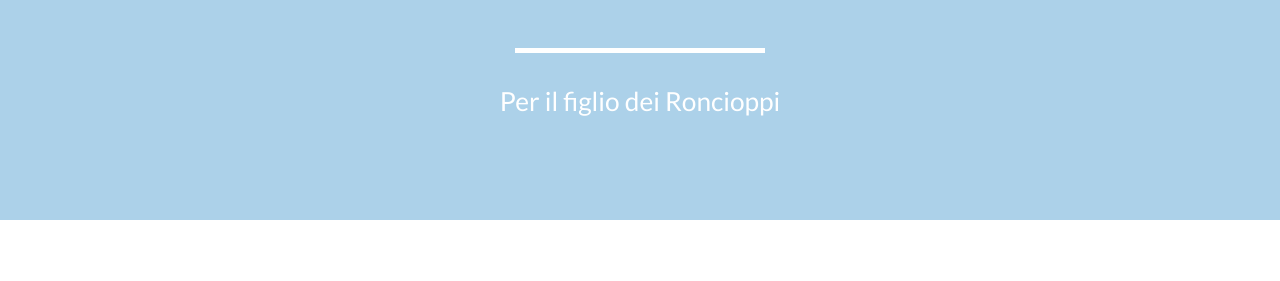
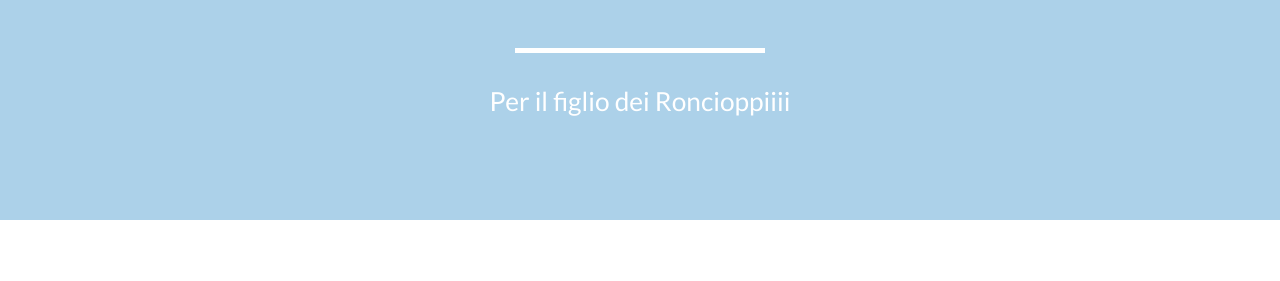
Before and after one commit to alecive/lista-bimbo-roncioppi, a Jekyll site: the page built from index.html, in a window 1280 px wide and 900 px high, scrolled down 380 px. Shown: the part 175-456 px from the top of the window. Built offline with Jekyll 4.4.1, drawn with Linux system fonts in a browser that asks for light colours.

Commit message:
[config] minor fix

```diff
--- a/_config.yml
+++ b/_config.yml
@@ -4,7 +4,7 @@ title: Lista bimbo
 email: alecive87@gmail.com
 url: https://alecive.github.io/lista-bimbo-roncioppi
 description: "Write an awesome description for your new site here. You can edit this line in _config.yml. It will appear in your document head meta (for Google search results) and in your feed.xml site description."
-skills: "Per il figlio dei Roncioppi"
+skills: "Per il figlio dei Roncioppiiii"
 meta_author: Alessandro Roncone
 
 # Google webmaster tools
```
